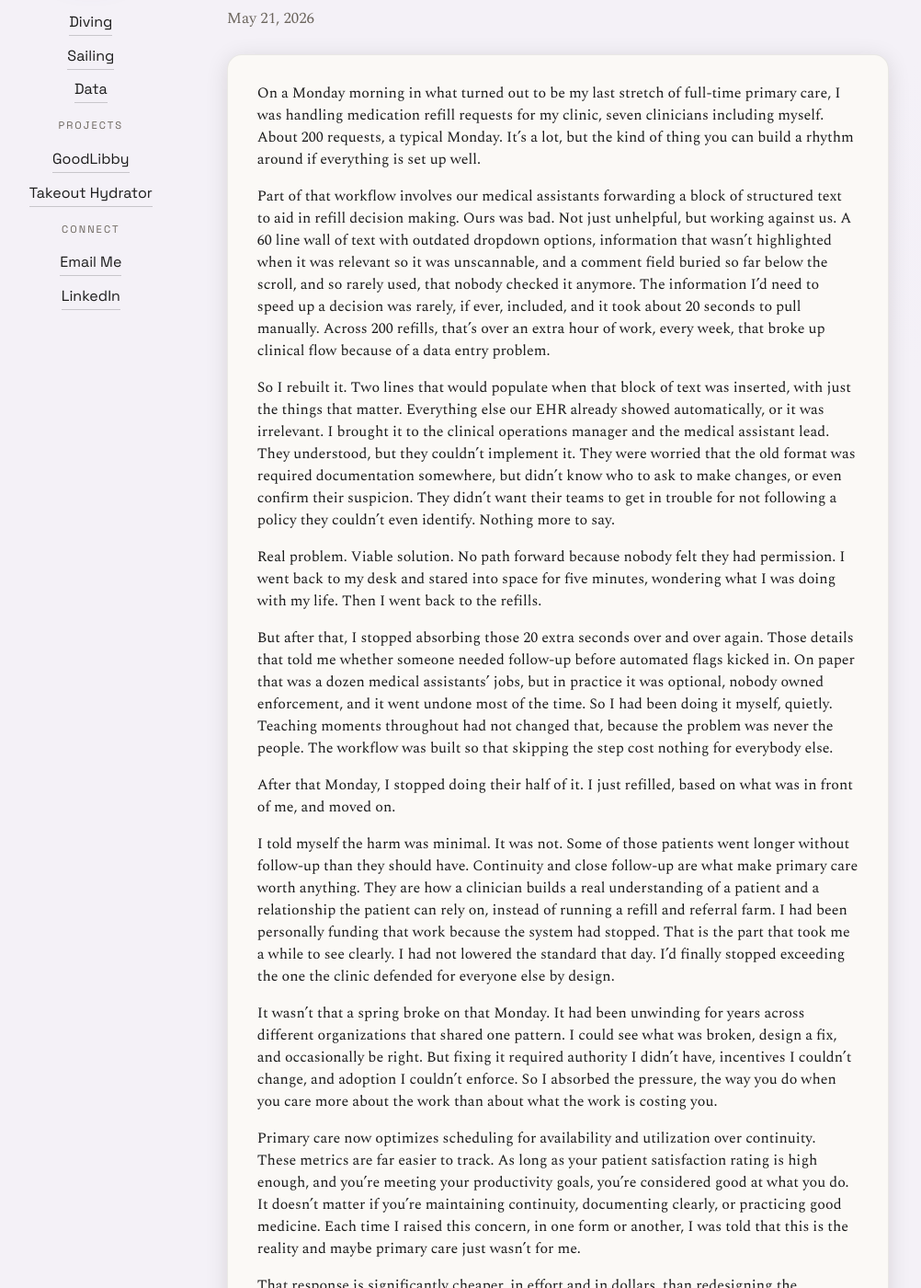
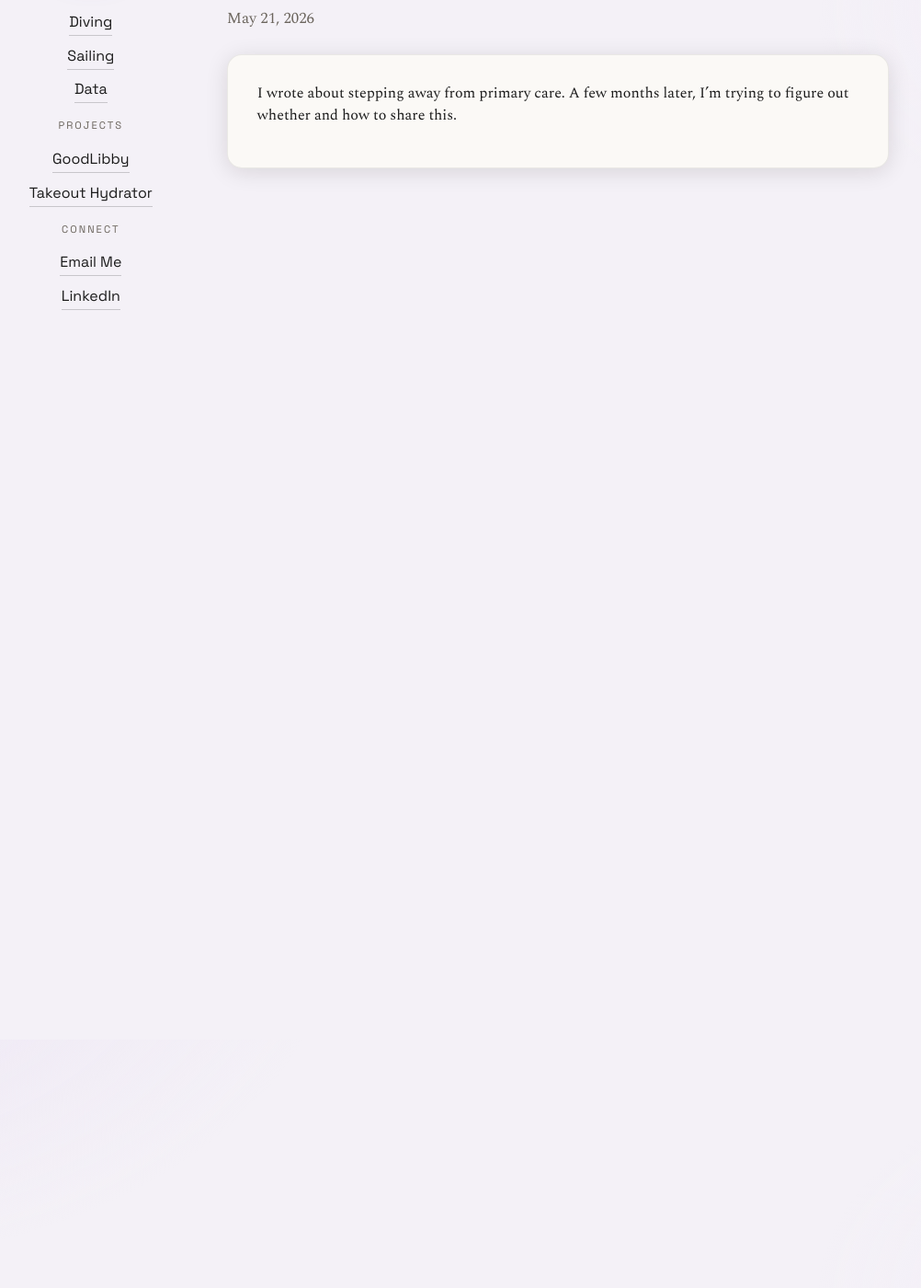
Before and after one commit to zaleary/zaleary.github.io, a Jekyll site: the page built from _posts/2026-05-14-the-quiet-unwinding.md, in a window 1280 px wide and 1400 px high, scrolled down 270 px. Shown: the whole window at 92% size, without its empty margins (78-1080 px from the left). Built offline with Jekyll 4.4.1, drawn with Linux system fonts in a browser that asks for light colours; after the commit the page ends 900 px from its top, so only the background shows below that; some of the changed text lies outside the part shown.

Commit message:
Replace post body with short placeholder text

```diff
--- a/_posts/2026-05-14-the-quiet-unwinding.md
+++ b/_posts/2026-05-14-the-quiet-unwinding.md
@@ -4,32 +4,4 @@ title: The Quiet Unwinding
 date: 2026-05-21
 excerpt: Broken workflows, ignored fixes, and years of absorbed pressure.
 ---
-On a Monday morning in what turned out to be my last stretch of full-time primary care, I was handling medication refill requests for my clinic, seven clinicians including myself. About 200 requests, a typical Monday. It's a lot, but the kind of thing you can build a rhythm around if everything is set up well.
-
-Part of that workflow involves our medical assistants forwarding a block of structured text to aid in refill decision making. Ours was bad. Not just unhelpful, but working against us. A 60 line wall of text with outdated dropdown options, information that wasn't highlighted when it was relevant so it was unscannable, and a comment field buried so far below the scroll, and so rarely used, that nobody checked it anymore. The information I'd need to speed up a decision was rarely, if ever, included, and it took about 20 seconds to pull manually. Across 200 refills, that's over an extra hour of work, every week, that broke up clinical flow because of a data entry problem.
-
-So I rebuilt it. Two lines that would populate when that block of text was inserted, with just the things that matter. Everything else our EHR already showed automatically, or it was irrelevant. I brought it to the clinical operations manager and the medical assistant lead. They understood, but they couldn't implement it. They were worried that the old format was required documentation somewhere, but didn't know who to ask to make changes, or even confirm their suspicion. They didn't want their teams to get in trouble for not following a policy they couldn't even identify. Nothing more to say.
-
-Real problem. Viable solution. No path forward because nobody felt they had permission. I went back to my desk and stared into space for five minutes, wondering what I was doing with my life. Then I went back to the refills.
-
-But after that, I stopped absorbing those 20 extra seconds over and over again. Those details that told me whether someone needed follow-up before automated flags kicked in. On paper that was a dozen medical assistants' jobs, but in practice it was optional, nobody owned enforcement, and it went undone most of the time. So I had been doing it myself, quietly. Teaching moments throughout had not changed that, because the problem was never the people. The workflow was built so that skipping the step cost nothing for everybody else.
-
-After that Monday, I stopped doing their half of it. I just refilled, based on what was in front of me, and moved on.
-
-I told myself the harm was minimal. It was not. Some of those patients went longer without follow-up than they should have. Continuity and close follow-up are what make primary care worth anything. They are how a clinician builds a real understanding of a patient and a relationship the patient can rely on, instead of running a refill and referral farm. I had been personally funding that work because the system had stopped. That is the part that took me a while to see clearly. I had not lowered the standard that day. I'd finally stopped exceeding the one the clinic defended for everyone else by design.
-
-It wasn't that a spring broke on that Monday. It had been unwinding for years across different organizations that shared one pattern. I could see what was broken, design a fix, and occasionally be right. But fixing it required authority I didn't have, incentives I couldn't change, and adoption I couldn't enforce. So I absorbed the pressure, the way you do when you care more about the work than about what the work is costing you.
-
-Primary care now optimizes scheduling for availability and utilization over continuity. These metrics are far easier to track. As long as your patient satisfaction rating is high enough, and you're meeting your productivity goals, you're considered good at what you do. It doesn't matter if you're maintaining continuity, documenting clearly, or practicing good medicine. Each time I raised this concern, in one form or another, I was told that this is the reality and maybe primary care just wasn't for me.
-
-That response is significantly cheaper, in effort and in dollars, than redesigning the scheduling template.
-
-I've done medicine in homeless encampments out of a van with a laptop and a backpack. In tents in disaster zones with a medication chest and a few cots. Both felt right in a way the clinic never did. It took a long time to figure out why, because the clinical work was the same. The dysfunction was too. It's not like street medicine runs on a clean system.
-
-The difference is acknowledgment. In the clinic, the dysfunction is officially invisible. In the van and the tent, the dysfunction is the explicit task. The work was figuring out what resources exist and what process needs to exist because nothing does yet. I was the whole clinic, so there was no organizational layer between me and the problem. Nobody was pretending the constraints weren't there. Nobody expected me to absorb them quietly and not have it show up in how I worked.
-
-In a clinic, you're expected to keep delivering the same quality of care regardless of whether the scheduling system undermines continuity, whether prior authorization adds two hours of unpaid work to your week, whether the walls of text your MAs are required to use are slowing you down. The pressure is real. The company line is that it doesn't exist or doesn't matter.
-
-The Monday of the refills wasn't the moment the spring broke. It was the moment I noticed it had already broken. I'd stopped holding myself to my own standard. I was now doing what everyone else had learned to do. That's what absorbed pressure actually produces: not burnout, but a slow erosion of the standard I was trying to hold.
-
-Once I understood that, I knew I was done. Not because the problem was unsolvable. Acknowledgment would mean a clinic that builds continuity into its scheduling structure, sane panel sizes, patients routed to their own PCPs, and protected time for the work that does not show up on a productivity report. They chose the alternative: asking clinicians to supply all of it for free.
+I wrote about stepping away from primary care. A few months later, I'm trying to figure out whether and how to share this.
```
